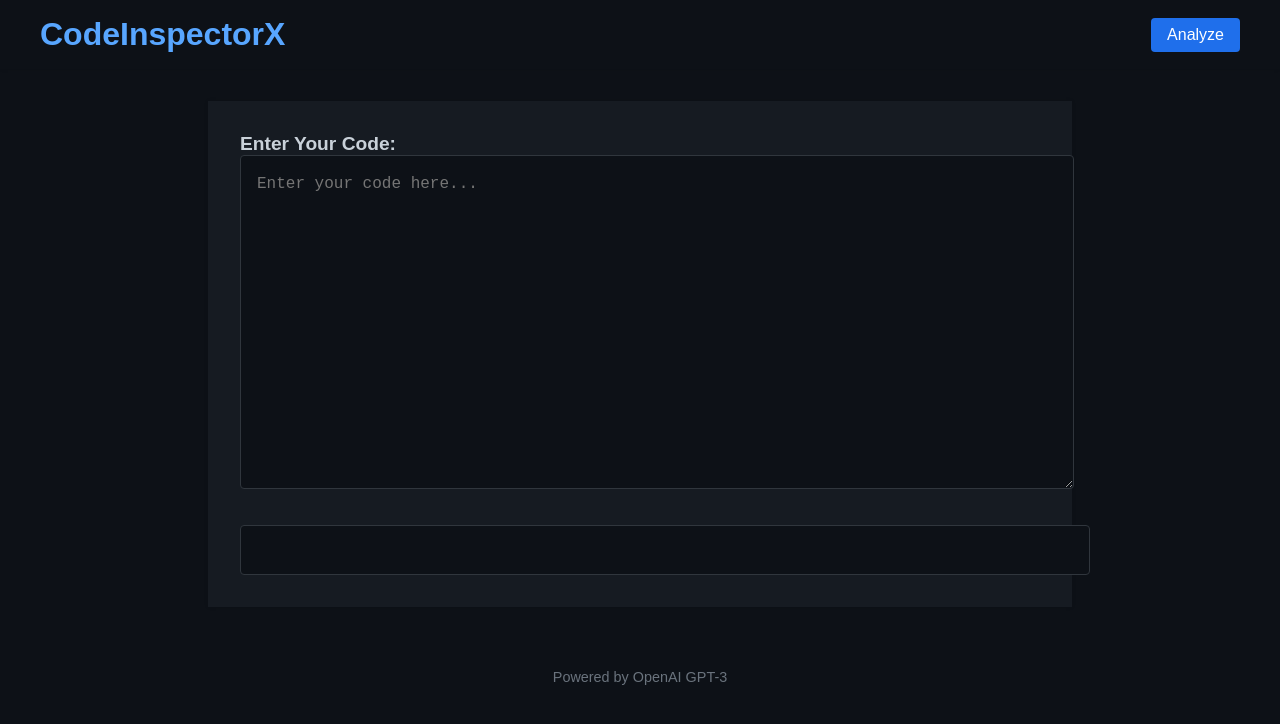
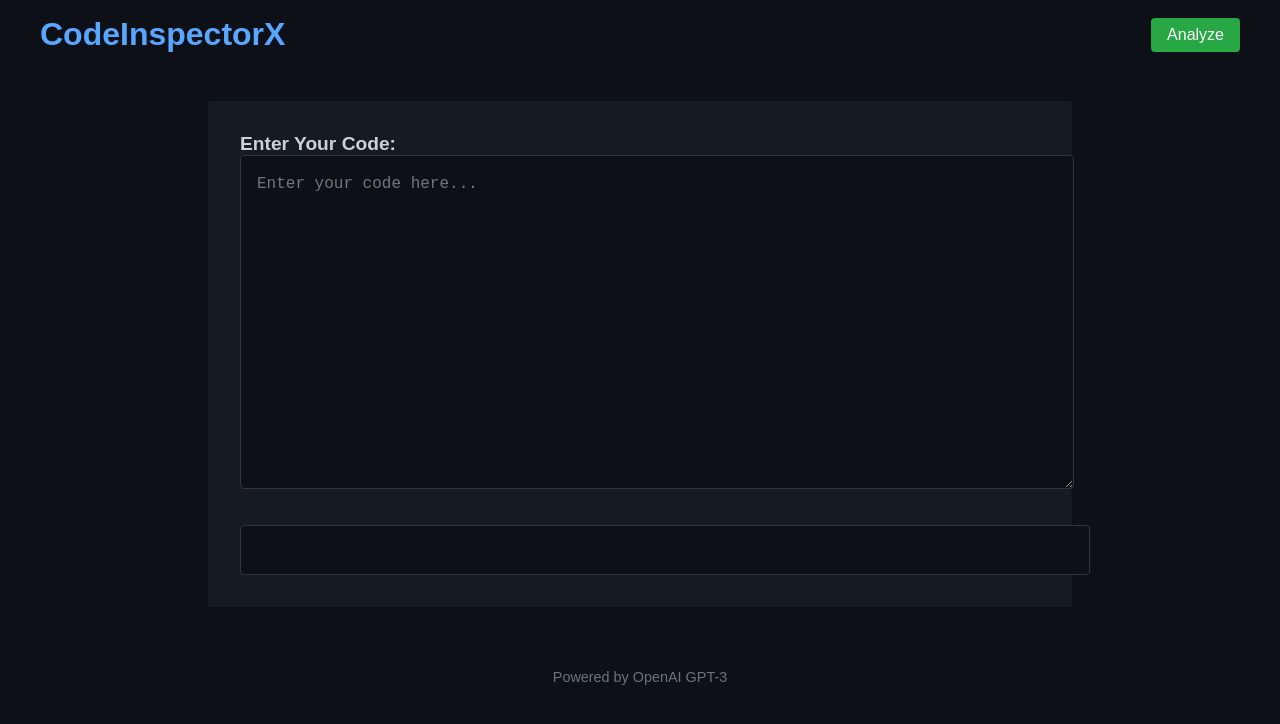
Before and after one commit to kyuikaa/CodeInspectorX, a website: page index.html in a window 1280 px wide. Drawn offline with Linux system fonts and the light colour scheme; files whose address does not match are found by name.

Commit message:
style(styles.css): change header color to GitHub blue color and add box-shadow for a subtle effect style(styles.css): change nav-right button background color to GitHub green color style(styles.css): change nav-right button hover background color to a darker green style(styles.css): add box-shadow to main for a subtle effect style(styles.css): change textarea font-family to Courier New and adjust line height for better readability style(styles.css): change button background color to GitHub blue color style(styles.css): change button hover background color to a darker blue

```diff
--- a/styles.css
+++ b/styles.css
@@ -8,9 +8,9 @@ body {
 
 header {
     background-color: #0d1117;
-    color: white;
+    color: #58a6ff; /* GitHub blue color */
     padding: 1rem 0;
-    box-shadow: 0 0 4px rgba(0, 0, 0, 0.1);
+    box-shadow: 0 2px 4px rgba(0, 0, 0, 0.1);
 }
 
 nav {
@@ -25,12 +25,11 @@ nav {
 .nav-left h1 {
     font-size: 2rem;
     margin: 0;
-    color: #58a6ff;
 }
 
 .nav-right button {
     padding: 0.5rem 1rem;
-    background-color: #1f6feb;
+    background-color: #28a745; /* GitHub green color */
     color: white;
     border: none;
     border-radius: 4px;
@@ -40,7 +39,7 @@ nav {
 }
 
 .nav-right button:hover {
-    background-color: #2a7ff4;
+    background-color: #239940; /* Darker green on hover */
 }
 
 main {
@@ -48,7 +47,7 @@ main {
     margin: 2rem auto;
     padding: 2rem;
     background-color: #161b22;
-    box-shadow: 0 0 4px rgba(0, 0, 0, 0.1);
+    box-shadow: 0 2px 4px rgba(0, 0, 0, 0.1);
 }
 
 .code-input label {
@@ -56,8 +55,6 @@ main {
     font-size: 1.2rem;
     color: #c9d1d9;
 }
-
-/* ... (previous styles) */
 
 textarea {
     width: 100%;
@@ -69,12 +66,24 @@ textarea {
     font-size: 1rem;
     background-color: #0d1117;
     color: #c9d1d9;
-    font-family: 'Courier New', monospace; /* Use a monospaced font */
-    line-height: 1.5; /* Adjust line height for better readability */
+    font-family: 'Courier New', monospace; /* Monospaced font for code */
+    line-height: 1.5;
 }
 
-/* ... (previous styles) */
+button {
+    padding: 0.5rem 1rem;
+    background-color: #0366d6; /* GitHub blue color */
+    color: white;
+    border: none;
+    border-radius: 4px;
+    cursor: pointer;
+    font-size: 1rem;
+    transition: background-color 0.3s ease;
+}
 
+button:hover {
+    background-color: #005cc5; /* Darker blue on hover */
+}
 
 .result {
     margin-top: 2rem;
```
